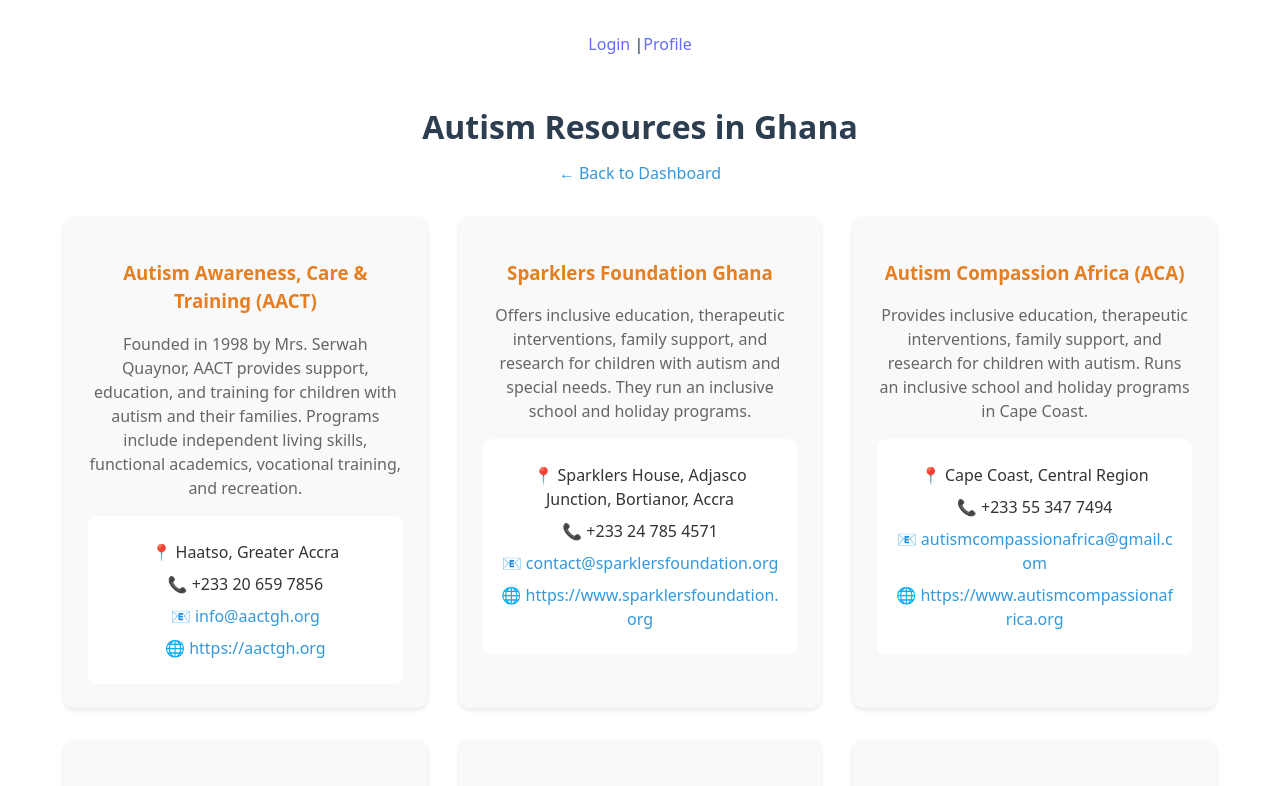
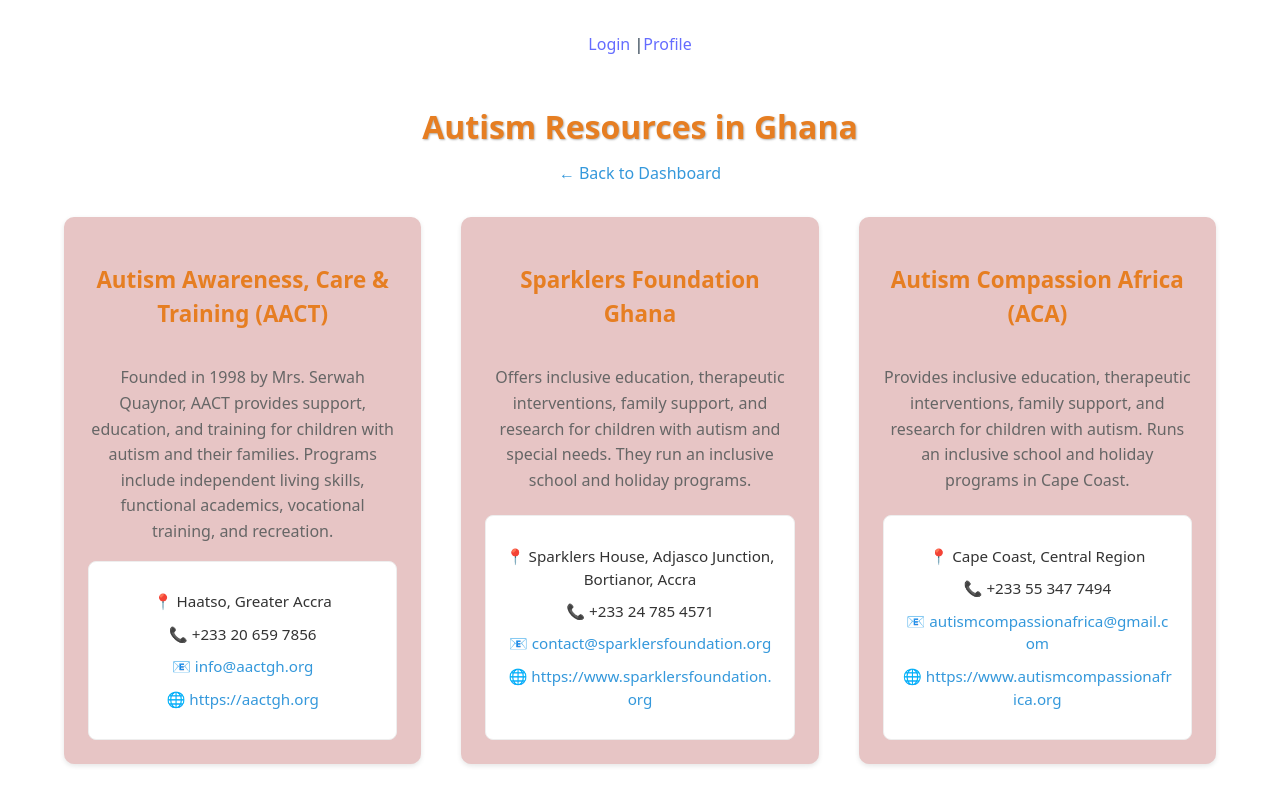
Before and after one commit to AzineZ/hack2impact2025, a React (Vite) app: page /resources in a window 1280 px wide. Shown: the top 786 px of the page. Built offline with nearby package versions, Linux system fonts and the light colour scheme; no server answers; sample sign-in values are in the browser's storage.

Commit message:
Modified resources css

```diff
--- a/src/pages/Resources.jsx
+++ b/src/pages/Resources.jsx
@@ -1,4 +1,5 @@
 import { Link } from 'react-router-dom';
+import { useState } from 'react';
 
 const resources = [
   {
@@ -52,6 +53,15 @@
 ];
 
 export default function Resources() {
+    const [hoveredCard, setHoveredCard] = useState(null);
+
+    const cardStyle = (index) => ({
+        ...styles.card,
+        transform: hoveredCard === index ? 'translateY(-5px)' : 'none',
+        boxShadow: hoveredCard === index ? '0 5px 15px rgba(0,0,0.2)'  : styles.card.boxShadow,
+        // backgroundColor: hoveredCard === index ? '#f0f0f0' : styles.card.backgroundColor,
+        transition: 'all 0.3 ease'
+    });
  return (
     <div style={styles.container}>
       <h1 style={styles.heading}>Autism Resources in Ghana</h1>
@@ -59,7 +69,12 @@
 
       <div style={styles.resourcesContainer}>
         {resources.map((resource, index) => (
-                    <div key={index} style={styles.card}>
+          <div
+            key={index}
+            style={cardStyle(index)}
+            onMouseEnter={() => setHoveredCard(index)}
+            onMouseLeave={() => setHoveredCard(null)}
+          >
             <h3 style={styles.orgName}>{resource.name}</h3>
             <p style={styles.description}>{resource.description}</p>
 
@@ -75,7 +90,7 @@
         ))}
       </div>
     </div>
-    )
+  );
 }
 
 const styles = {
@@ -87,7 +102,8 @@
     heading: {
         fontSize: '2rem',
         marginBottom: '1rem',
-        color: '#2c3e50'
+        color: '#e67e22',
+        textShadow: '1px 1px 2px rgba(0,0,0,0.3)'
     },
     backLink: {
         display: 'inline-block',
@@ -97,37 +113,56 @@
     },
     resourcesContainer: {
         display: 'grid',
-        gap: '2rem',
+        gap: '2.5rem',
         gridTemplateColumns: 'repeat(auto-fit, minmax(300px, 1fr))'
     },
     card: {
-        backgroundColor: '#f9f9f9',
+        backgroundColor: 'rgb(231, 197, 197)',
         borderRadius: '10px',
         padding: '1.5rem',
-        boxShadow: '0 2px 5px rgba(0,0,0,0.1)'
+        boxShadow: '0 2px 5px rgba(0,0,0,0.1)',
+        display: 'flex',
+        flexDirection: 'column',
+        transition: 'trasnform 0.2 ease, box-shadow 0.2 ease',
+        ':hover': {
+            transform: 'translateY(-5px)',
+            boxShadow: '0 5px 15px rgba(0,0,0,0.1)'
+        }
+    },
+    cardContent: {
+        flex: 1,
+        marginBottom: '1.5rem'
     },
     orgName: {
         color: '#e67e22',
-        marginBottom: '1rem'
+        marginBottom: '1.2rem',
+        fontSize: '1.4rem'
     },
     description: {
         color: '#666',
         marginBottom: '1rem',
-        lineHeight: '1.5'
+        lineHeight: '1.6',
+        fontSize: '1rem',
+        fontWeight: '500'
     },
     details: {
         backgroundColor: '#fff',
-        padding: '1rem',
+        padding: '1.2rem',
         borderRadius: '8px',
-        marginTop: '1rem'
+        marginTop: 'auto',
+        border: '1px solid #eee'
     },
     detailText: {
         color: '#333',
-        margin: '0.5rem 0'
+        margin: '0.6rem 0',
+        fontSize: '0.95rem'
     },
     link: {
         color: '#3498db',
         textDecoration: 'none',
-        wordBreak: 'break-all'
+        wordBreak: 'break-all',
+        ':hover': {
+            textDecoration: 'underline'
+        }
     }
 };
```
Lines whose indentation alone changed are shown as unchanged.
